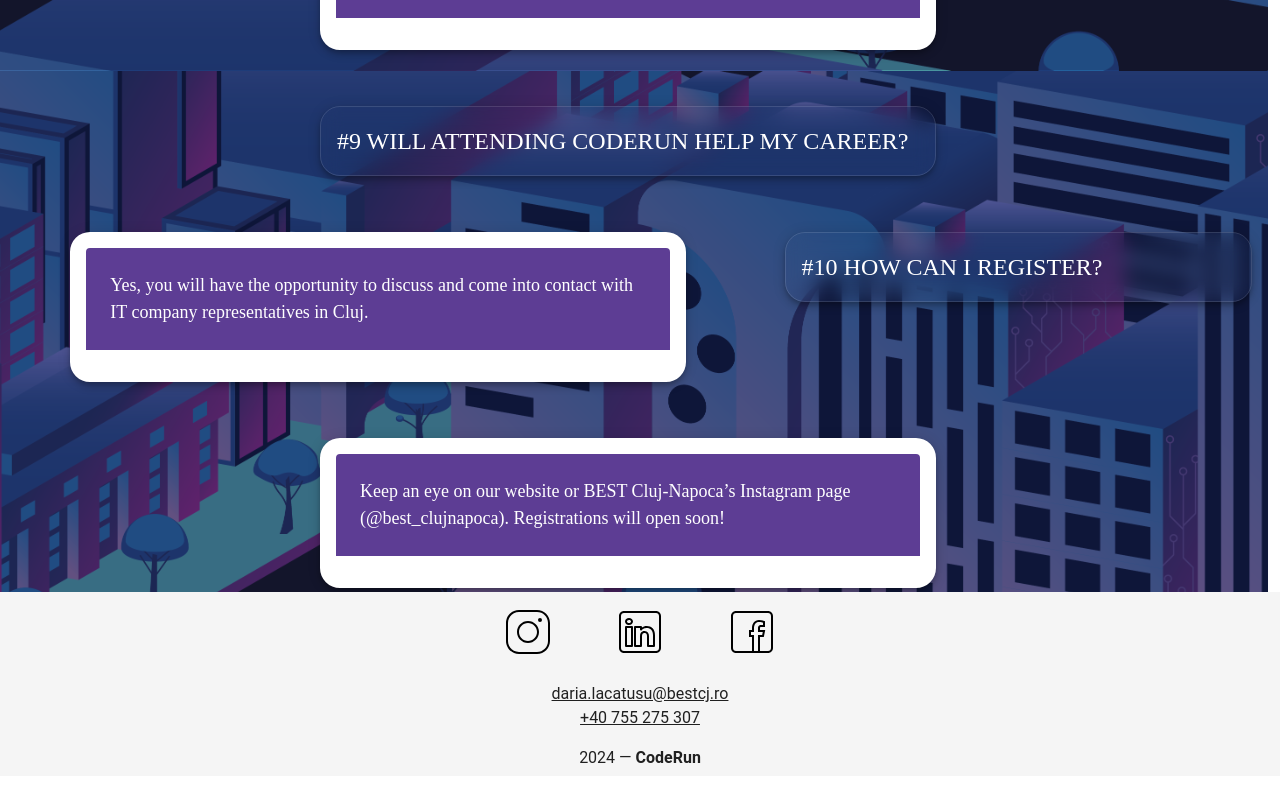
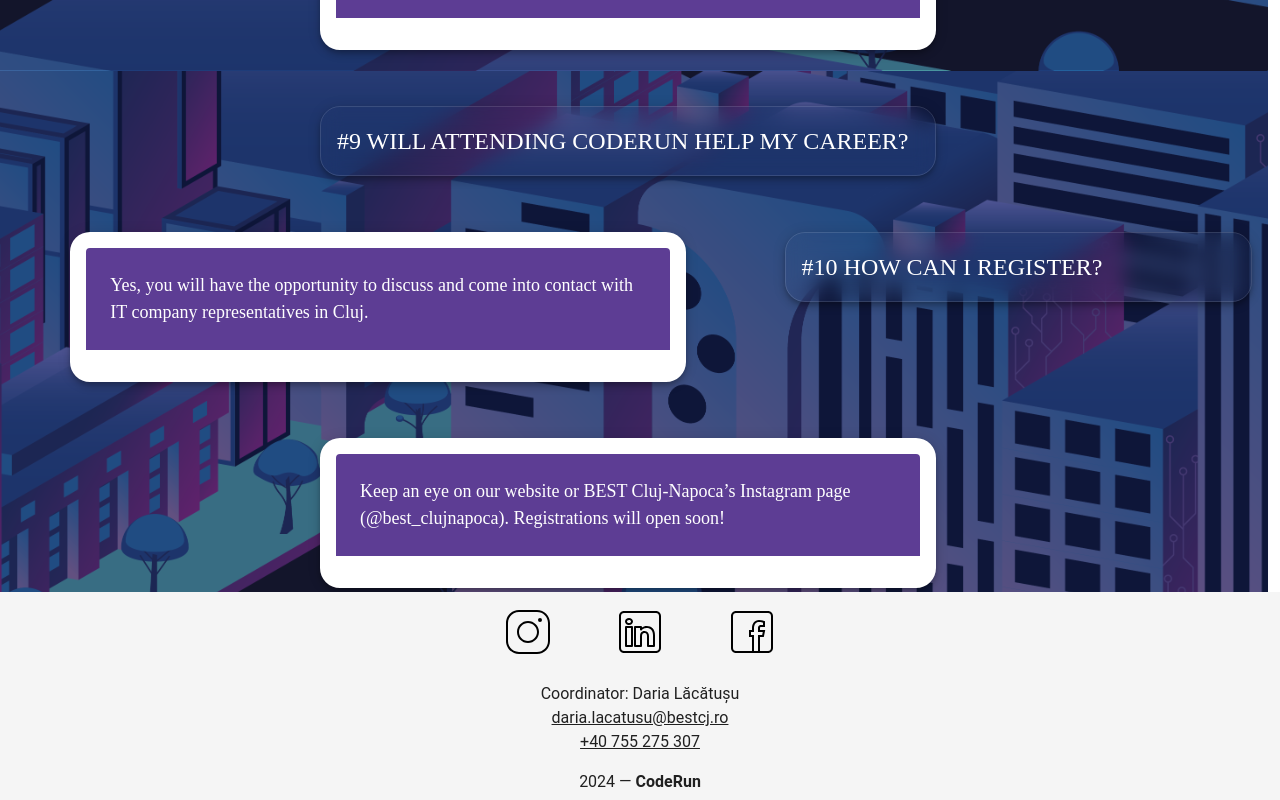
Before and after one commit to bestcluj/coderun-2024, a Vue app: page / in a window 1280 px wide. Shown: the part 3981-4781 px from the top of the page. Before the commit the page ends 4757 px from the top, so only its background shows below. Built offline with nearby package versions, Linux system fonts and the light colour scheme; a web font is replaced by a local one.

Commit message:
updated footer contact info

```diff
--- a/src/components/footer-comp.vue
+++ b/src/components/footer-comp.vue
@@ -27,6 +27,9 @@
       </v-btn>
 
       <v-col cols=12 class="text-center mt-4 contactinfo">
+        <div>
+          Coordinator: Daria Lăcătușu
+        </div>
         <div>
           <a href="mailto:daria.lacatusu@bestcj.ro">daria.lacatusu@bestcj.ro</a>
         </div>
```
